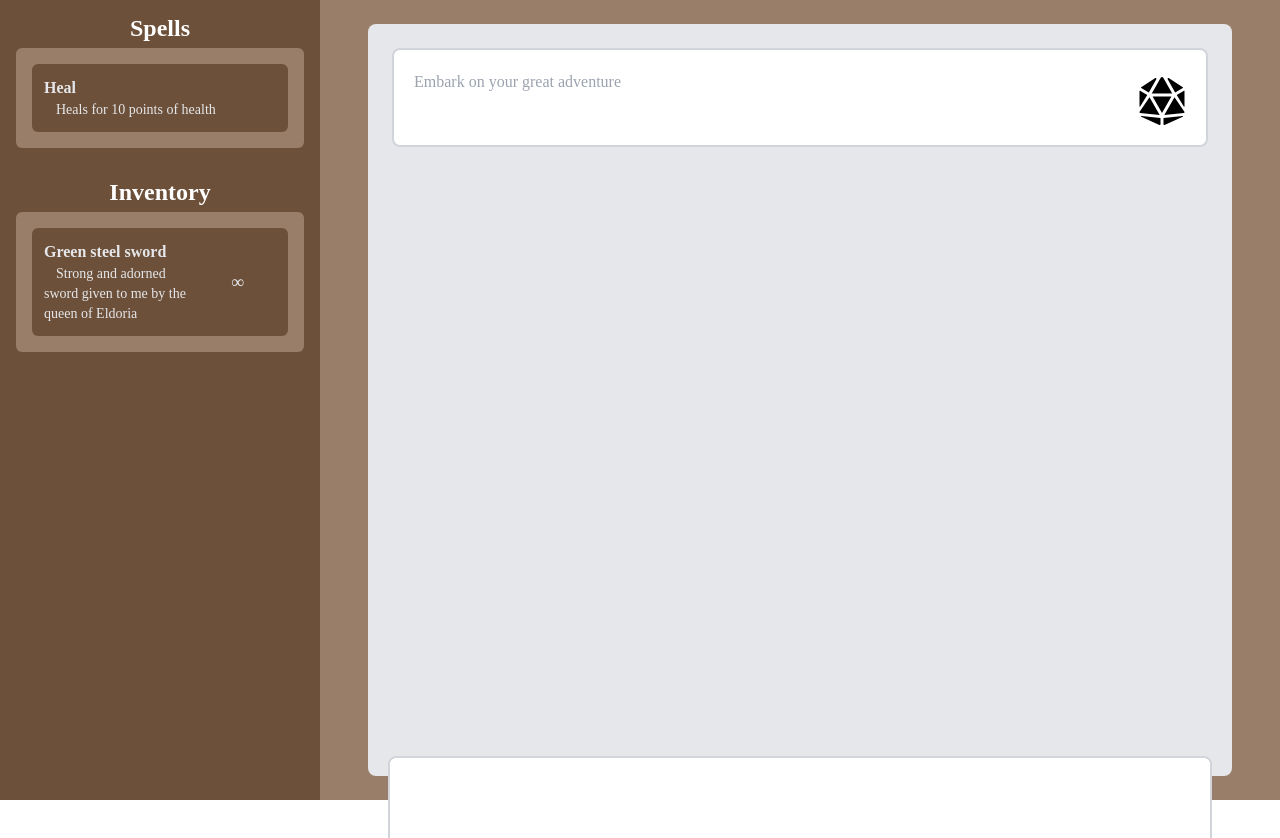
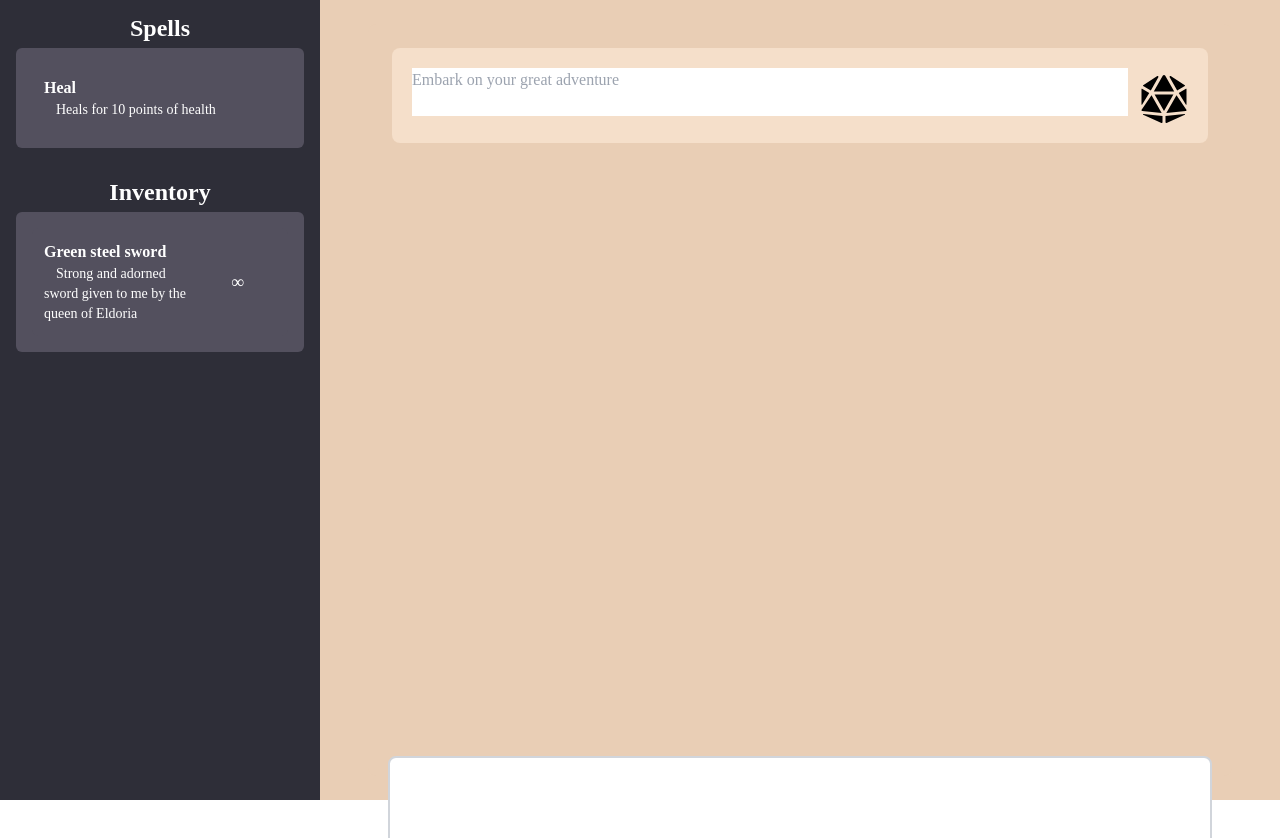
Before and after one commit to Ben-Santana/AI-Dungeon-Master, a Next.js app: page / in a window 1280 px wide. Shown: the top 838 px of the page. Built offline with nearby package versions, Linux system fonts and the light colour scheme; what gpt3-tokenizer would draw is missing.

Commit message:
modified colors and styles

```diff
--- a/app/components/chat/chat.tsx
+++ b/app/components/chat/chat.tsx
@@ -24,7 +24,7 @@ interface playerInput {
 
 function ChatMessage({ name, content }: Message) {
   return (
-    <div className="border border-black-300 shadow rounded-md p-4 m-2">
+    <div className="custom_bg-light-beige shadow rounded-md p-4 m-2">
       <strong>{name}</strong>
       <p>{content}</p>
     </div>
@@ -33,17 +33,17 @@ function ChatMessage({ name, content }: Message) {
 
 const LoadingMessage = () => {
   return (
-    <div className="border border-black-300 shadow rounded-md p-4">
+    <div className="shadow rounded-md p-4 custom_bg-light-beige m-2">
       <div className="animate-pulse flex space-x-4">
-        <div className="rounded-full bg-slate-700 h-10 w-10"></div>
+        <div className="rounded-full custom_bg-beige h-10 w-10"></div>
         <div className="flex-1 space-y-6 py-1">
-          <div className="h-2 bg-slate-700 rounded"></div>
+          <div className="h-2 bg-beige rounded"></div>
           <div className="space-y-3">
             <div className="grid grid-cols-3 gap-4">
-              <div className="h-2 bg-slate-700 rounded col-span-2"></div>
-              <div className="h-2 bg-slate-700 rounded col-span-1"></div>
+              <div className="h-2 bg-beige rounded col-span-2"></div>
+              <div className="h-2 bg-beige rounded col-span-1"></div>
             </div>
-            <div className="h-2 bg-slate-700 rounded"></div>
+            <div className="h-2 bg-beige rounded"></div>
           </div>
         </div>
       </div>
@@ -89,10 +89,10 @@ export default function GameChat({ adventurers, setPlayers }: { adventurers: Adv
   }
 
   return (
-    <div className="h-full w-full p-5 relative bg-gray-200 rounded-lg">
+    <div className="h-full w-full p-5 relative custom_bg-beige rounded-lg">
       <div className="h-full flex flex-col flex-col-reverse gap-3">
         <div className="flex-auto p-1 rounded-lg">
-          <div className="w-full h-max-12 flex flex-row flex-row-reverse bg-white border-gray-300 border-2 rounded-lg gap-3 p-5 items-end">
+          <div className="w-full flex flex-row flex-row-reverse custom_bg-light-beige rounded-lg gap-3 p-5 items-end">
             <div className="flex-none h-12">
               <button className="h-12 w-auto hover:cursor-pointer" type="submit" onClick={submitText}>
                 <svg className="h-12 w-auto" viewBox="-16 0 512 512" xmlns="http://www.w3.org/2000/svg">
--- a/app/components/home.tsx
+++ b/app/components/home.tsx
@@ -39,10 +39,10 @@ export default function Home() {
 
     return (
         <div className="h-full flex flex-row">
-            <div className="basis-1/4 custom_bg-beige p-3">
+            <div className="basis-1/4 custom_bg-dark-gray p-3">
                 <SideBar players={players}></SideBar>
             </div>
-            <div className="basis-3/4 px-12 py-6 custom_bg-light-beige">
+            <div className="basis-3/4 px-12 py-6 custom_bg-beige">
                 <GameChat adventurers={players} setPlayers={setPlayers} ></GameChat>
             </div>
         </div>
--- a/app/components/stats/sidebar.tsx
+++ b/app/components/stats/sidebar.tsx
@@ -1,28 +1,28 @@
 import { Adventurer, Item, Spell } from "../../../types/adventurer";
 
 const SideBarSpells = ({ players }: { players: Adventurer[] }) => {
-    return <div className="custom_bg-light-beige rounded-md p-3 m-1 text-left" >
+    return <div className="custom_bg-gray rounded-md p-3 m-1 text-left" >
         {players[0].spells.map((spell: Spell) =>
-            <div className="custom_bg-beige rounded-md p-3 m-1">
-                <strong className="text-gray-200 text-base">{spell.name}</strong>
-                <p className="text-gray-200 indent-3 text-sm">{spell.description}</p>
+            <div className="rounded-md p-3 m-1">
+                <strong className="text-white text-base">{spell.name}</strong>
+                <p className="text-white indent-3 text-sm">{spell.description}</p>
             </div>)}
     </div>
 }
 
 const SideBarInventory = ({ players }: { players: Adventurer[] }) => {
-    return <div className="custom_bg-light-beige rounded-md p-3 m-1 text-left" >
+    return <div className="custom_bg-gray rounded-md p-3 m-1 text-left" >
 
         {players[0].inventory.map((item: Item) =>
-            <div className="custom_bg-beige rounded-md p-3 m-1 grid grid-flow-row-dense grid-cols-3 grid-rows-1 justify-content items-center">
+            <div className="custom_bg-gray rounded-md p-3 m-1 grid grid-flow-row-dense grid-cols-3 grid-rows-1 justify-content items-center">
                 <div className="col-span-2">
-                    <strong className="text-gray-200 text-base">{item.name}</strong>
-                    <p className="text-gray-200 indent-3 text-sm">{item.description}</p>
+                    <strong className="text-white text-base">{item.name}</strong>
+                    <p className="text-white indent-3 text-sm">{item.description}</p>
                 </div>
                 <div className="col-span-1 text-center ">
                     {(item.uses == -1)
-                        ? <p className="text-gray-200 text-lg">&infin;</p>
-                        : <p className="text-gray-200 text-lg">{item.uses}</p>
+                        ? <p className="text-white text-lg">&infin;</p>
+                        : <p className="text-white text-lg">{item.uses}</p>
                     }
                 </div>
 
--- a/app/globals.css
+++ b/app/globals.css
@@ -16,13 +16,21 @@ body {
 }
 
 .custom_bg-light-beige {
-    background-color: rgb(153, 127, 105);
+    background-color: rgb(245, 223, 202);
 }
 
 .custom_bg-beige {
-    background-color: rgb(109, 80, 57);
+    background-color: rgb(233, 206, 181);
 }
 
 textarea {
     resize: none;
 }
+
+.custom_bg-dark-gray {
+    background-color: rgb(46, 46, 56);
+}
+
+.custom_bg-gray {
+    background-color: rgb(83, 80, 94);
+}
```
